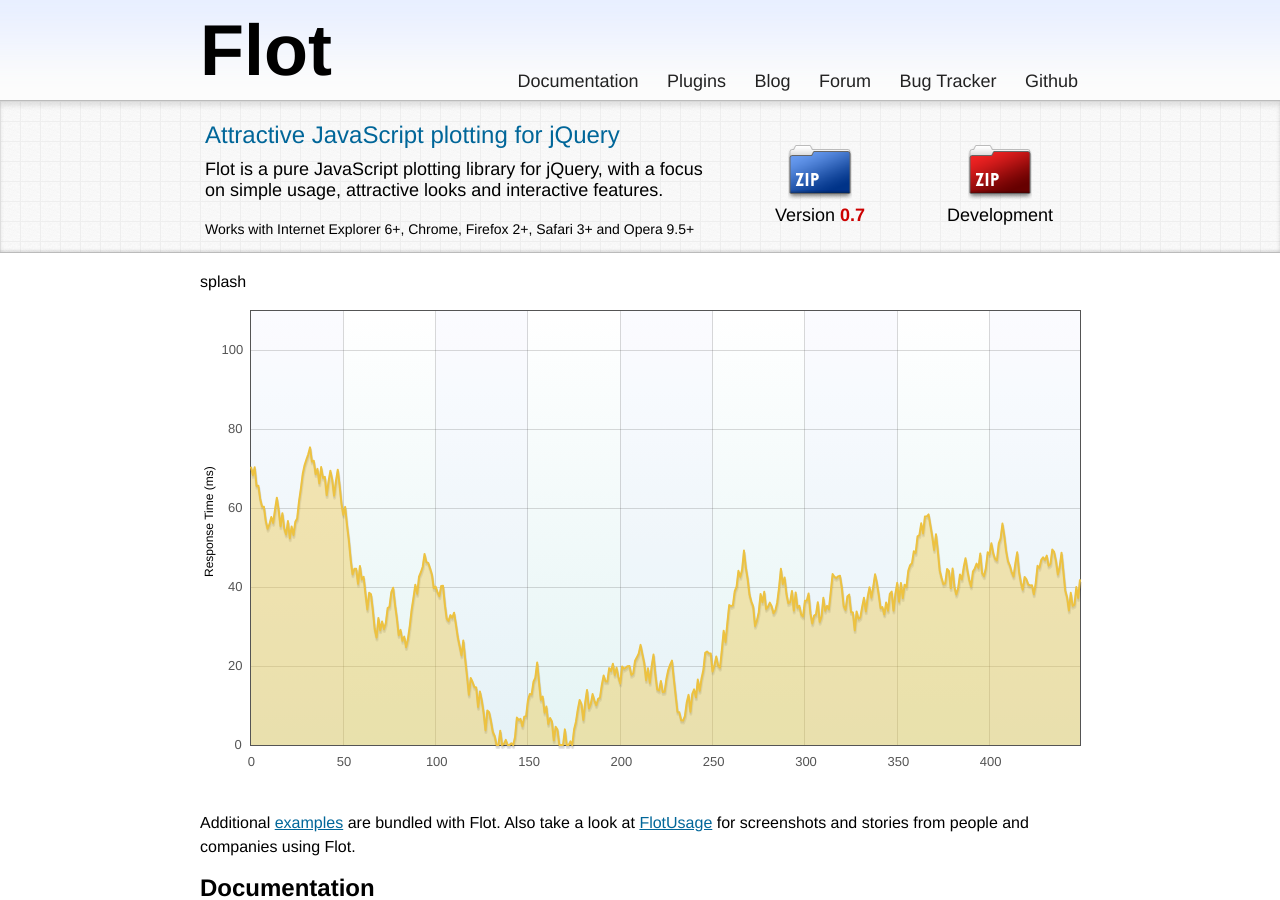
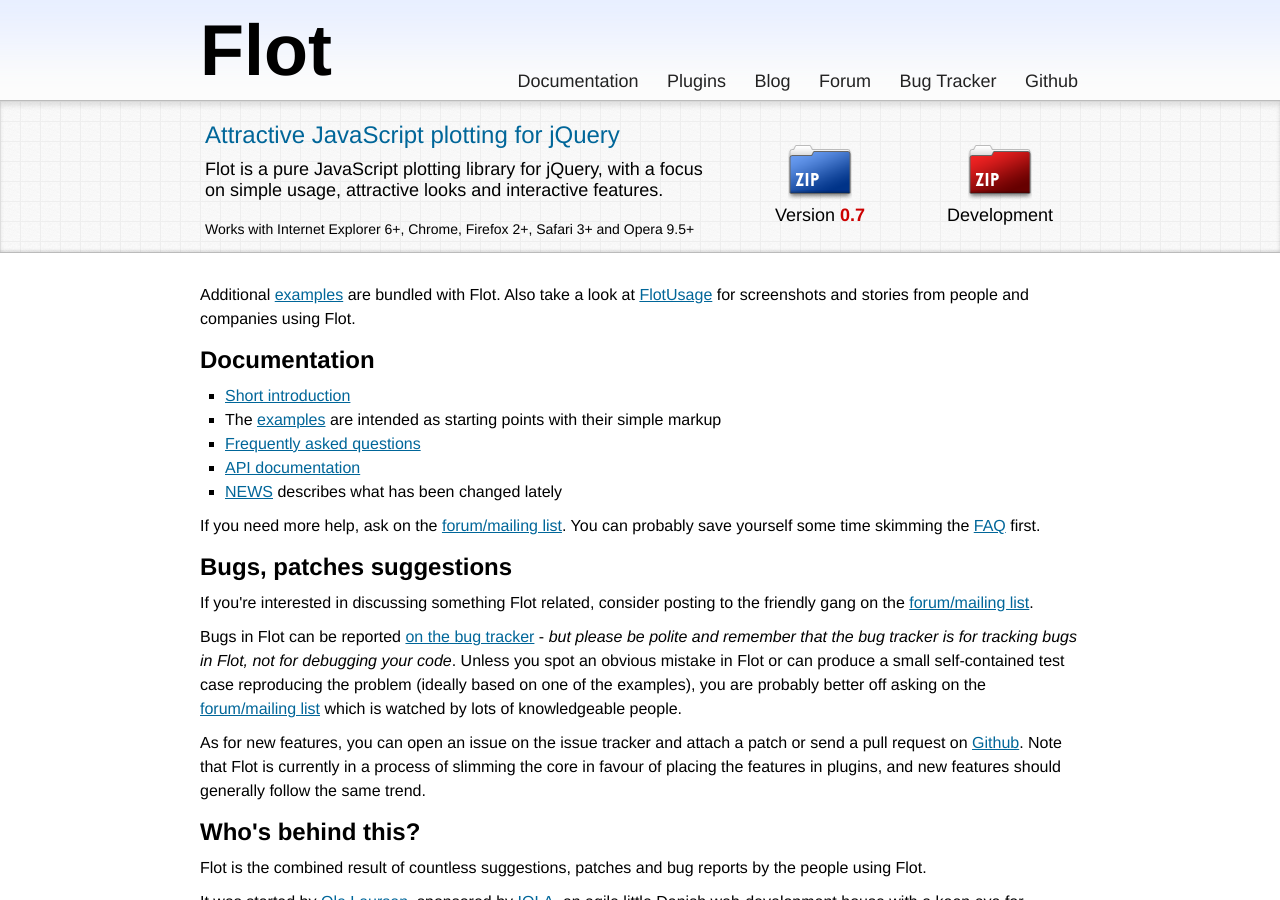
Before and after one commit to flot/flot.github.com, a Jekyll site: the page built from index.html, in a window 1280 px wide and 900 px high. Built offline with Jekyll 4.4.1, drawn with Linux system fonts in a browser that asks for light colours; Markdown is read by kramdown in place of the engine named in the settings; the list of posts is cut into pages by our own code.

Commit message:
Try a different way to detect the index page.

```diff
--- a/_includes/header.html
+++ b/_includes/header.html
@@ -6,7 +6,7 @@
 	<link rel="stylesheet" href="/css/flot.css" type="text/css"></link>
 	<link rel="alternate" type="application/rss+xml" title="Flot Blog" href="/blog/feed"></link>
 	<link rel="shortcut icon" href="/favicon.ico" type="image/x-icon"></link>
-	{% if page.layout == 'splash' %}
+	{% if page.url == '/index.html' %}
 		<link rel="stylesheet" href="/css/demo.css" type="text/css"></link>
 		<script src="/javascript/jquery.min.js" type="text/javascript"></script>
 		<script src="/javascript/jquery.flot.min.js" type="text/javascript"></script>
--- a/index.html
+++ b/index.html
@@ -2,7 +2,7 @@
 layout: splash
 title: "Flot: Attractive JavaScript plotting for jQuery"
 ---
-{{ page.layout }}
+
 <div id="placeholder"></div>
 
 <p>Additional <a href='http://people.iola.dk/olau/flot/examples/'>examples</a> are bundled with Flot. Also take a look at <a href='https://code.google.com/p/flot/wiki/FlotUsage'>FlotUsage</a> for screenshots and stories from people and companies using Flot.</p>
```
